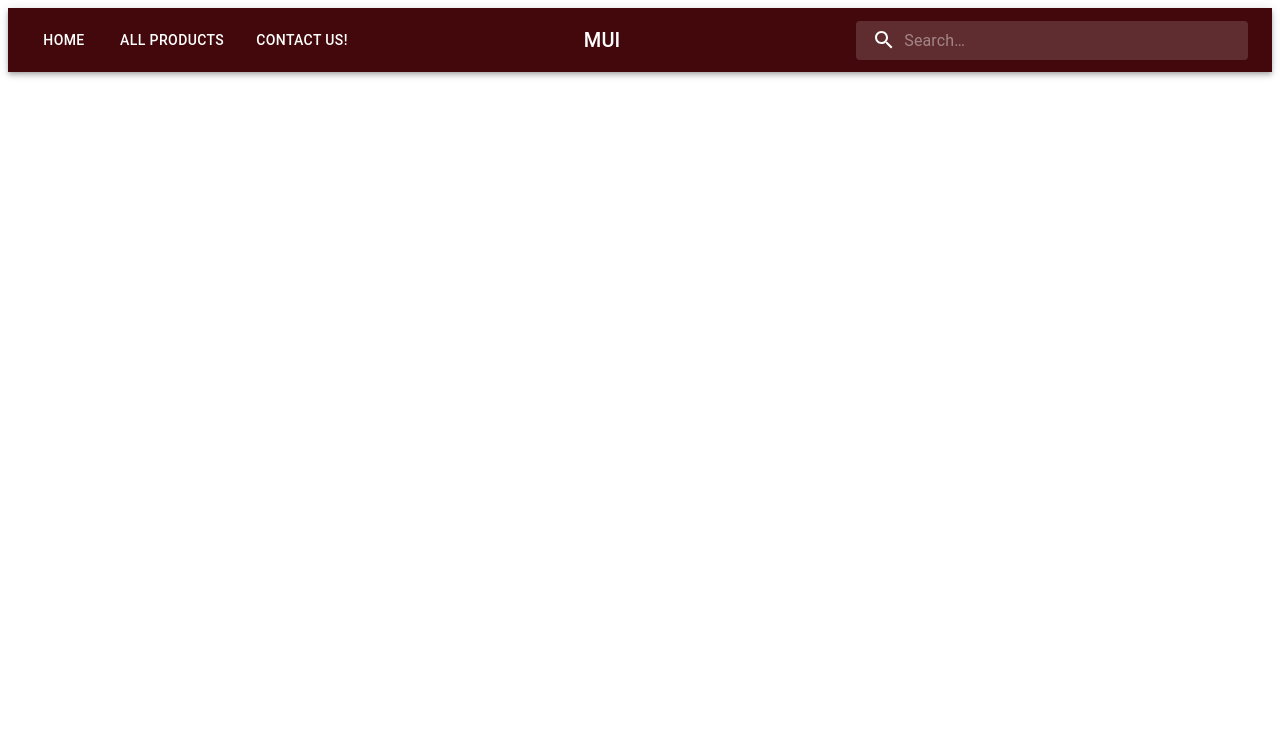
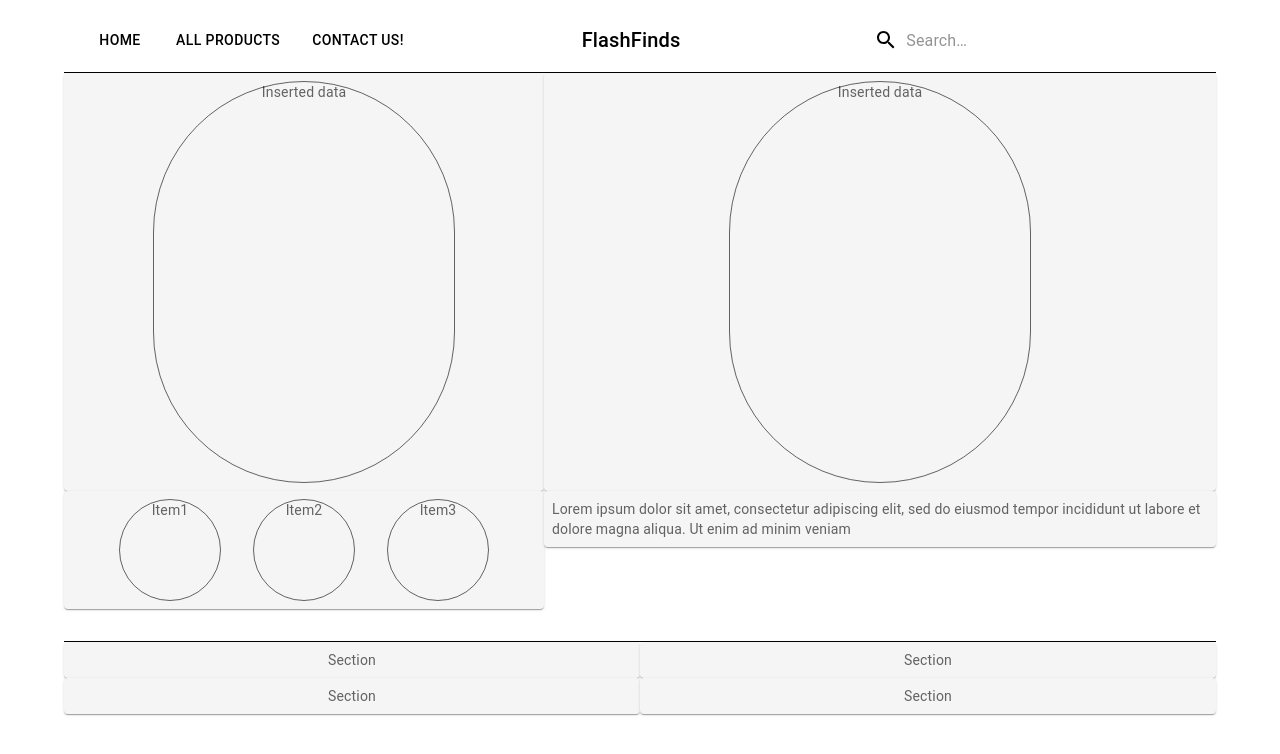
Before and after one commit to ArneBHuset/ecom-website, a React (Vite) app in the folder ecom-frontend/: page / in a window 1280 px wide. Shown: the top 754 px of the page. Built offline with nearby package versions, Linux system fonts and the light colour scheme.

Commit message:
work on landing page structure

```diff
--- a/ecom-frontend/src/components/header.tsx
+++ b/ecom-frontend/src/components/header.tsx
@@ -52,14 +52,18 @@ const StyledInputBase = styled(InputBase)(({ theme }) => ({
   },
 }));
 
-const smallMenu = {};
+// const smallMenu = {};
 
-const BigMenu = {};
+// const BigMenu = {};
 
 export default function SearchAppBar() {
   return (
     <Box>
-      <AppBar position="static">
+      <AppBar
+        position="static"
+        color="inherit"
+        sx={{ borderBottom: 1, boxShadow: "none" }}
+      >
         <Toolbar>
           <Stack
             direction="row"
@@ -86,7 +90,7 @@ export default function SearchAppBar() {
               display: { xs: "none", sm: "block" },
             }}
           >
-            MUI
+            FlashFinds
           </Typography>
           <Search sx={{ flexGrow: 1, display: { xs: "none", sm: "block" } }}>
             <SearchIconWrapper>
--- /dev/null
+++ b/ecom-frontend/src/components/hero.tsx
@@ -0,0 +1,105 @@
+import { styled } from "@mui/material/styles";
+import Box from "@mui/material/Box";
+import Paper from "@mui/material/Paper";
+import Grid from "@mui/material/Grid";
+import { Stack } from "@mui/material";
+
+const Item = styled(Paper)(({ theme }) => ({
+  backgroundColor: theme.palette.mode === "dark" ? "#808080" : "#f5f5f5",
+  ...theme.typography.body2,
+  padding: theme.spacing(1),
+  textAlign: "center",
+  color: theme.palette.text.secondary,
+}));
+
+export default function HeroSection() {
+  return (
+    <Grid container>
+      <Grid item xs={6} md={5}>
+        <Grid container>
+          <Grid
+            item
+            xs={12}
+            md={12}
+            margin={"auto"}
+            justifyContent={"center"}
+            sx={{
+              display: "flexbox",
+              justifyContent: "center",
+            }}
+          >
+            <Item>
+              <Box
+                border={1}
+                borderRadius={40}
+                height={400}
+                width={300}
+                margin="auto"
+              >
+                Inserted data
+              </Box>
+            </Item>
+            <Item
+              sx={{
+                display: "flex",
+                flexDirection: "column",
+                alignItems: "center",
+                justifyContent: "center",
+              }}
+            >
+              <Stack direction="row" spacing={4}>
+                <Box border={1} borderRadius={100} width={100} height={100}>
+                  Item1
+                </Box>
+                <Box border={1} borderRadius={100} width={100} height={100}>
+                  Item2
+                </Box>
+                <Box border={1} borderRadius={100} width={100} height={100}>
+                  Item3
+                </Box>
+              </Stack>
+            </Item>
+          </Grid>
+        </Grid>
+      </Grid>
+      <Grid item xs={12} md={7}>
+        <Grid container>
+          <Grid item xs={12} md={12}>
+            <Item>
+              <Box
+                border={1}
+                borderRadius={40}
+                height={400}
+                width={300}
+                margin="auto"
+              >
+                {" Inserted data"}
+              </Box>
+            </Item>
+            <Item sx={{ textAlign: "left" }}>
+              Lorem ipsum dolor sit amet, consectetur adipiscing elit, sed do
+              eiusmod tempor incididunt ut labore et dolore magna aliqua. Ut
+              enim ad minim veniam
+            </Item>
+          </Grid>
+        </Grid>
+      </Grid>
+      <Grid item xs={6} md={12} borderTop={1} marginTop={4}>
+        <Grid container>
+          <Grid item xs={12} md={6}>
+            <Item>Section</Item>
+          </Grid>
+          <Grid item xs={12} md={6}>
+            <Item>Section</Item>
+          </Grid>
+          <Grid item xs={12} md={6}>
+            <Item>Section</Item>
+          </Grid>
+          <Grid item xs={12} md={6}>
+            <Item>Section</Item>
+          </Grid>
+        </Grid>
+      </Grid>
+    </Grid>
+  );
+}
--- a/ecom-frontend/src/pages/LandingPage.tsx
+++ b/ecom-frontend/src/pages/LandingPage.tsx
@@ -1,10 +1,14 @@
-import { Link } from "react-router-dom";
+import { Container } from "@mui/material";
 import Header from "../components/header";
+import HeroSection from "../components/hero";
 
 function LandingPage() {
   return (
     <>
-      <Header />
+      <Container>
+        <Header />
+        <HeroSection />
+      </Container>
     </>
   );
 }
```
